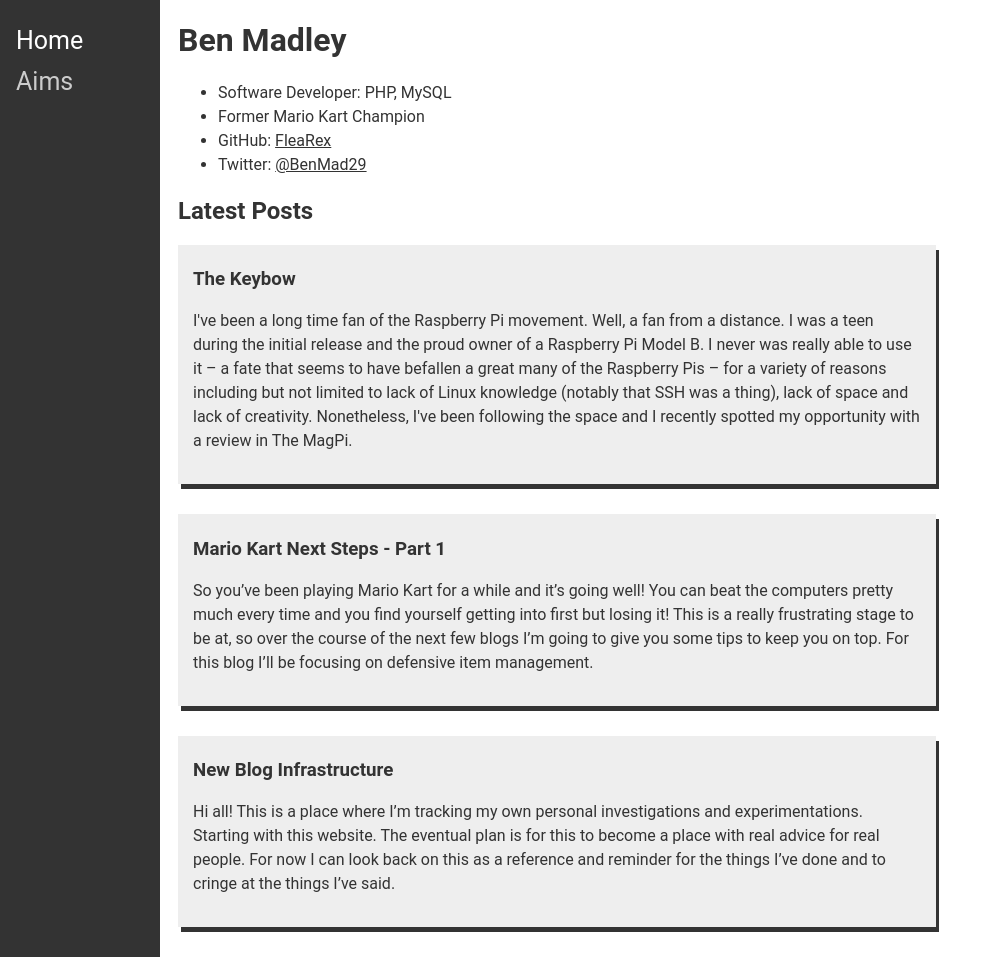
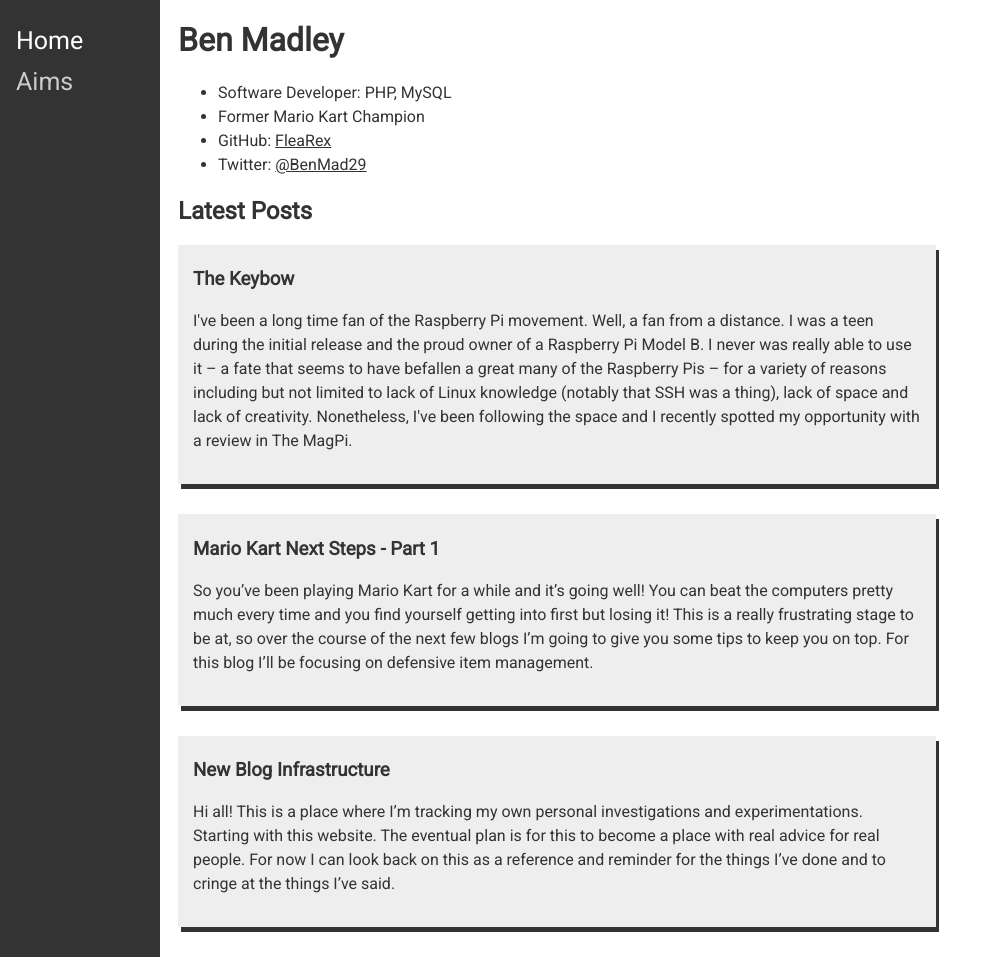
Before and after one commit to FleaRex/PersonalBlog, a Jekyll site: the page built from index.html, in a window 1280 px wide and 957 px high. Shown: the whole window, without its empty margins (0-985 px from the left). Built offline with Jekyll 4.4.1, drawn with Linux system fonts in a browser that asks for light colours.

Commit message:
Load fonts.

```diff
--- a/_layouts/default.html
+++ b/_layouts/default.html
@@ -4,6 +4,7 @@
     <meta charset="utf-8">
     <title>{{ page.title }}</title>
     <link rel="stylesheet" href="/assets/css/styles.css">
+    <link href="https://fonts.googleapis.com/css?family=Roboto|Roboto+Mono&display=swap" rel="stylesheet">
     {% feed_meta %}
     {% seo %}
   </head>
```
